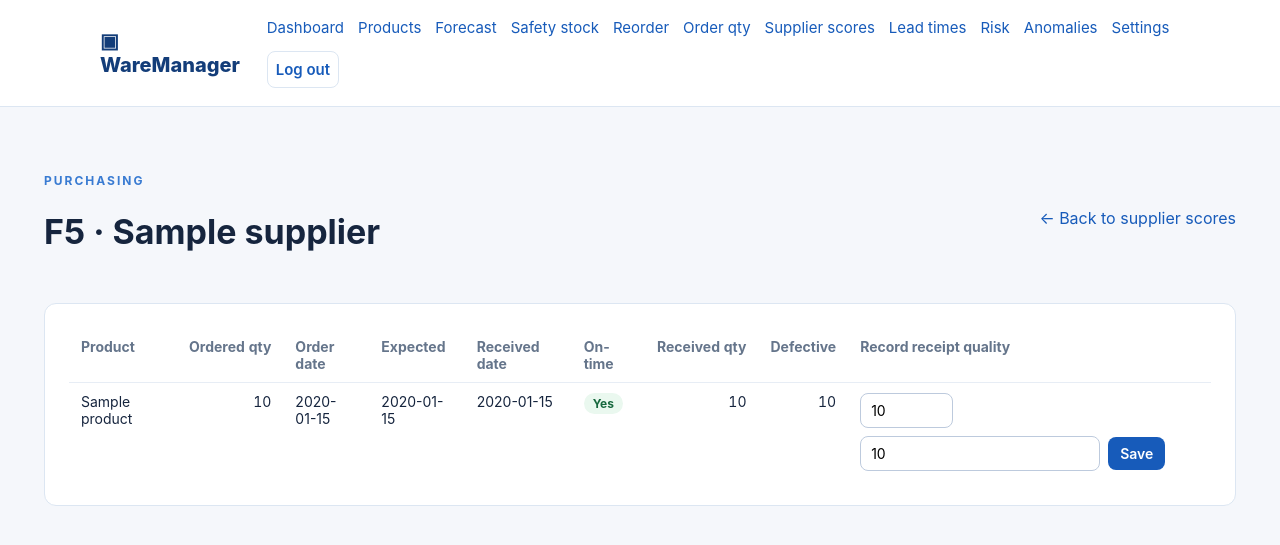
After one commit to SakibMahmud111/warehouse_management, a Spring Boot app: page /supplier-scores/1 in a window 1280 px wide. The commit adds this page. Shown: the top 545 px of the page. Run offline with Spring Boot 4, Linux system fonts and the light colour scheme; a user stored in the database is signed in; tables that the repository leaves empty hold one stand-in row (values such as "Sample post"); some of the project's set-up classes (security, data sources, template engines, error pages and the like) are left out, and stand-ins take their place.

Commit message:
F5: supplier reliability scoring page, receipt quality form, tests

```diff
--- a/src/main/java/com/waremanager/controller/HomeController.java
+++ b/src/main/java/com/waremanager/controller/HomeController.java
@@ -5,6 +5,7 @@ import com.waremanager.service.UserAccountService;
 import org.springframework.stereotype.Controller;
 import org.springframework.ui.Model;
 import org.springframework.web.bind.annotation.GetMapping;
+import com.waremanager.service.SupplierScoreService; //f5
 
 import java.security.Principal;
 
@@ -13,10 +14,12 @@ public class HomeController {
 
     private final PlanningService planning;
     private final UserAccountService accounts;
+    private final SupplierScoreService supplierScores; //f5
 
-    public HomeController(PlanningService planning, UserAccountService accounts) {
+    public HomeController(PlanningService planning, UserAccountService accounts, SupplierScoreService supplierScores) {
         this.planning = planning;
         this.accounts = accounts;
+        this.supplierScores = supplierScores; //f5
     }
 
     @GetMapping("/")
@@ -30,6 +33,7 @@ public class HomeController {
     @GetMapping("/dashboard")
     public String dashboard(Model model, Principal principal) {
         model.addAttribute("summary", planning.dashboard());
+        model.addAttribute("supplierAvg", supplierScores.averageScore());//f5
         accounts.findByUsername(principal.getName())
                 .ifPresent(user -> model.addAttribute("currentUser", user));
         return "dashboard";
--- /dev/null
+++ b/src/main/java/com/waremanager/controller/SupplierScoreController.java
@@ -0,0 +1,42 @@
+// F5
+package com.waremanager.controller;
+
+import com.waremanager.service.SupplierScoreService;
+import org.springframework.stereotype.Controller;
+import org.springframework.ui.Model;
+import org.springframework.web.bind.annotation.*;
+import org.springframework.web.servlet.mvc.support.RedirectAttributes;
+
+@Controller
+public class SupplierScoreController {
+
+    private final SupplierScoreService service;
+
+    public SupplierScoreController(SupplierScoreService service) { this.service = service; }
+
+    @GetMapping("/supplier-scores")
+    public String ranking(Model model) {
+        model.addAttribute("rows", service.ranking());
+        return "supplier-scores";
+    }
+
+    @GetMapping("/supplier-scores/{id}")
+    public String detail(@PathVariable Long id, Model model) {
+        model.addAttribute("supplier", service.supplier(id));
+        model.addAttribute("orders", service.receiptsOf(id));
+        return "supplier-scores-detail";
+    }
+
+    @PostMapping("/supplier-scores/{id}/receipts/{orderId}")
+    public String record(@PathVariable Long id, @PathVariable Long orderId,
+                         @RequestParam int receivedQuantity, @RequestParam int defectiveQuantity,
+                         RedirectAttributes redirect) {
+        try {
+            service.recordReceipt(orderId, receivedQuantity, defectiveQuantity);
+            redirect.addFlashAttribute("message", "Receipt saved.");
+        } catch (IllegalArgumentException e) {
+            redirect.addFlashAttribute("error", e.getMessage());
+        }
+        return "redirect:/supplier-scores/" + id;
+    }
+}
--- a/src/main/java/com/waremanager/repository/PurchaseOrderRepository.java
+++ b/src/main/java/com/waremanager/repository/PurchaseOrderRepository.java
@@ -21,4 +21,8 @@ public interface PurchaseOrderRepository extends JpaRepository<PurchaseOrder, Lo
     List<PurchaseOrder> findByReceivedDateIsNullOrderByOrderDateAscIdAsc();
 
     List<PurchaseOrder> findTop20ByReceivedDateIsNotNullOrderByReceivedDateDescIdDesc();
+
+    //f5 ->
+    List<PurchaseOrder> findByReceivedDateIsNotNull();
+    // <- f5
 }
--- a/src/main/resources/templates/fragments.html
+++ b/src/main/resources/templates/fragments.html
@@ -19,6 +19,7 @@
         <a th:href="@{/safety-stock}">Safety stock</a>
         <a th:href="@{/reorder-points}">Reorder</a>
         <a th:href="@{/eoq}">Order qty</a>
+        <a th:href="@{/supplier-scores}">Supplier scores</a>
         <a th:href="@{/lead-times}">Lead times</a>
         <a th:href="@{/stockout-risk}">Risk</a>
         <a th:href="@{/anomalies}">Anomalies</a>
--- /dev/null
+++ b/src/main/resources/templates/supplier-scores-detail.html
@@ -0,0 +1,59 @@
+<!--F5-->
+<!doctype html>
+<html lang="en" xmlns:th="http://www.thymeleaf.org">
+<head th:replace="~{fragments :: head('F5 · ' + ${supplier.name})}"></head>
+<body>
+<header th:replace="~{fragments :: topbar}"></header>
+<main class="container wide">
+    <div class="heading">
+        <div>
+            <p class="eyebrow">PURCHASING</p>
+            <h1 th:text="'F5 · ' + ${supplier.name}">Supplier</h1>
+        </div>
+        <a th:href="@{/supplier-scores}">← Back to supplier scores</a>
+    </div>
+    <div th:replace="~{fragments :: messages}"></div>
+    <div class="tablewrap">
+        <table class="compact">
+            <thead>
+            <tr>
+                <th>Product</th>
+                <th class="num">Ordered qty</th>
+                <th>Order date</th>
+                <th>Expected</th>
+                <th>Received date</th>
+                <th>On-time</th>
+                <th class="num">Received qty</th>
+                <th class="num">Defective</th>
+                <th>Record receipt quality</th>
+            </tr>
+            </thead>
+            <tbody>
+            <tr th:each="o : ${orders}">
+                <td th:text="${o.product.name}">Product</td>
+                <td class="num" th:text="${o.quantity}">0</td>
+                <td th:text="${o.orderDate}">2026-01-01</td>
+                <td th:text="${o.expectedDate}">2026-01-05</td>
+                <td th:text="${o.receivedDate}">2026-01-05</td>
+                <td>
+                    <span th:class="${!o.receivedDate.isAfter(o.expectedDate)} ? 'badge ok' : 'badge danger'"
+                          th:text="${!o.receivedDate.isAfter(o.expectedDate)} ? 'Yes' : 'Late'">Yes</span>
+                </td>
+                <td class="num" th:text="${o.receivedQuantity ?: o.quantity}">0</td>
+                <td class="num" th:text="${o.defectiveQuantity ?: 0}">0</td>
+                <td>
+                    <form class="inline-form"
+                          th:action="@{/supplier-scores/{id}/receipts/{oid}(id=${supplier.id}, oid=${o.id})}"
+                          method="post">
+                        <input type="number" name="receivedQuantity" min="0" th:max="${o.quantity}" th:value="${o.receivedQuantity ?: o.quantity}" required>
+                        <input type="number" name="defectiveQuantity" min="0" th:value="${o.defectiveQuantity ?: 0}" required>
+                        <button type="submit">Save</button>
+                    </form>
+                </td>
+            </tr>
+            </tbody>
+        </table>
+    </div>
+</main>
+</body>
+</html>
```
Also changed, not shown: src/main/java/com/waremanager/model/PurchaseOrder.java (+17 -0 lines), src/main/java/com/waremanager/service/SupplierScoreService.java (added, +81 -0 lines), src/main/java/com/waremanager/service/SupplierScoring.java (added, +30 -0 lines), src/main/resources/templates/dashboard.html (+7 -0 lines), src/main/resources/templates/supplier-scores.html (added, +29 -0 lines), 2 other files.
